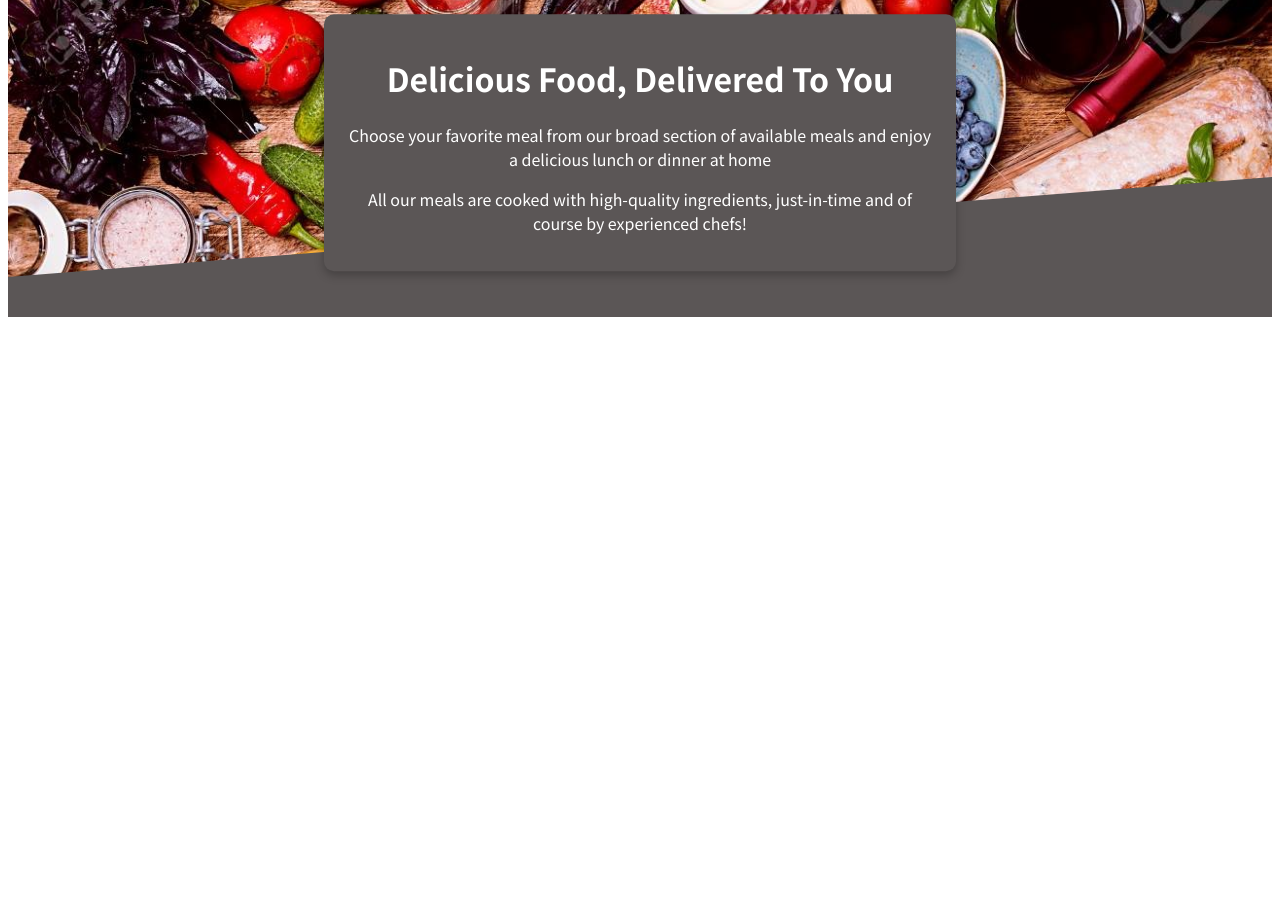
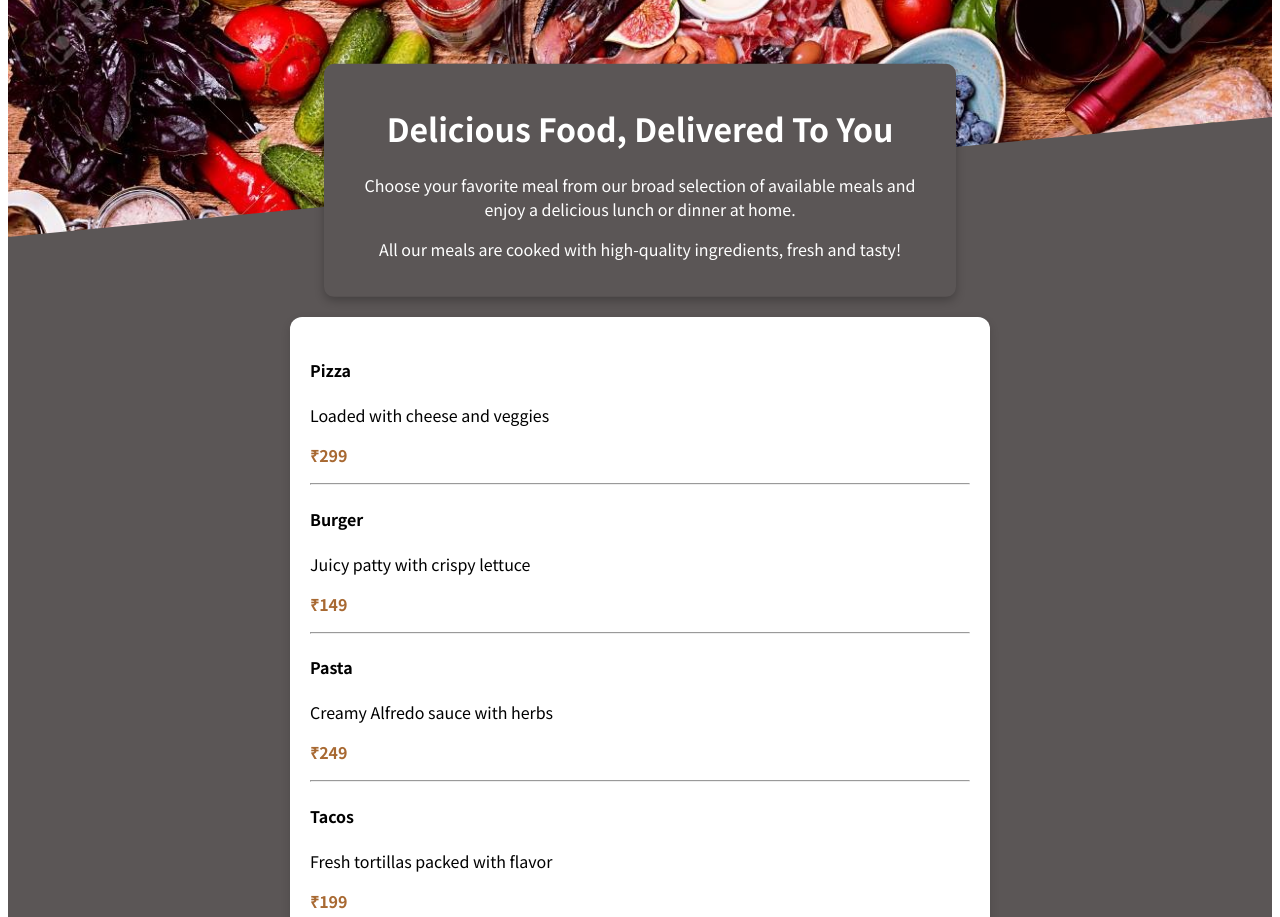
Before and after one commit to RajeevJaryal/restaurant-app, a React (Create React App) app: page / in a window 1280 px wide. Shown: the part 180-1097 px from the top of the page. Before the commit the page ends 800 px from the top, so only its background shows below. Built offline with nearby package versions, Linux system fonts and the light colour scheme.

Commit message:
adding data like items

```diff
--- a/src/components/sections/BodySection.css
+++ b/src/components/sections/BodySection.css
@@ -4,15 +4,16 @@
   position: relative;
   display: flex;
   width: 100%;
-  height: 400px; /* or any fixed/auto size */
+
+  /* or any fixed/auto size */
   overflow: hidden;
 }
 
 img {
   width: 100%;
-  height: 100%;
+  height: 400px;
   object-fit: cover;
-  clip-path: polygon(0 0, 100% 0, 100% 65%, 0 90%);
+  clip-path: polygon(0 0, 100% 0, 100% 50%, 0 80%);
 
   position: absolute;
   display: block;
@@ -21,13 +22,25 @@ img {
 .summaryDiv {
   position: absolute;
   width: 50%;
-  background-color:rgb(91, 86, 86);
-  top: 50%;
+  background-color: rgb(91, 86, 86);
+  top: 240px;
   left: 50%;
-  transform: translate(-50%, -40%); /* moved down */
+  transform: translate(-50%, -40%);
+  /* moved down */
   padding: 20px;
   color: white;
   text-align: center;
   border-radius: 10px;
   box-shadow: 0 4px 10px rgba(0, 0, 0, 0.25);
 }
+
+.itemsDiv {
+  width: 60%;
+  max-width: 700px;
+  margin: 400px auto 0 auto; /* pushes it down & centers */
+  background-color: white;
+  color: black;
+  padding: 20px;
+  border-radius: 12px;
+  box-shadow: 0 4px 10px rgba(0,0,0,0.15);
+}
--- a/src/components/sections/BodySection.js
+++ b/src/components/sections/BodySection.js
@@ -3,21 +3,46 @@ import foodImage from "../images/foodbackground.jpg";
 import "./BodySection.css";
 
 const BodySection = () => {
+  const meal = [
+    { title: "Pizza", description: "Loaded with cheese and veggies", price: 299 },
+    { title: "Burger", description: "Juicy patty with crispy lettuce", price: 149 },
+    { title: "Pasta", description: "Creamy Alfredo sauce with herbs", price: 249 },
+    { title: "Tacos", description: "Fresh tortillas packed with flavor", price: 199 },
+    { title: "Salad", description: "Healthy mix of greens and nuts", price: 129 },
+    { title: "Steak", description: "Tender and grilled to perfection", price: 499 },
+    { title: "Ice Cream", description: "Cold, sweet, and delightful", price: 99 },
+    { title: "French Fries", description: "Crispy golden potato sticks", price: 89 },
+    { title: "Sandwich", description: "Fresh bread with delicious fillings", price: 159 },
+    { title: "Noodles", description: "Spicy and full of seasoning", price: 179 }
+  ];
+
   return (
     <div className="container">
-      <img src={foodImage} />
+      <img src={foodImage} alt="foodImageBackground" />
+
       <div className="summaryDiv">
         <h1>Delicious Food, Delivered To You</h1>
         <p>
-          Choose your favorite meal from our broad section of available meals
-          and enjoy a delicious lunch or dinner at home
+          Choose your favorite meal from our broad selection of available meals
+          and enjoy a delicious lunch or dinner at home.
         </p>
         <p>
-          All our meals are cooked with high-quality ingredients, just-in-time
-          and of course by experienced chefs!
+          All our meals are cooked with high-quality ingredients, fresh and tasty!
         </p>
+      </div>
+
+      <div className="itemsDiv">
+        {meal.map((val, i) => (
+          <div className="itemCard" key={i}>
+            <h4>{val.title}</h4>
+            <p>{val.description}</p>
+            <p style={{color:"#a86932"}}><b>₹{val.price}</b></p>
+            <hr/>
+          </div>
+        ))}
       </div>
     </div>
   );
 };
+
 export default BodySection;
```
Also changed, not shown: jsconfig.json (added, +16 -0 lines).
